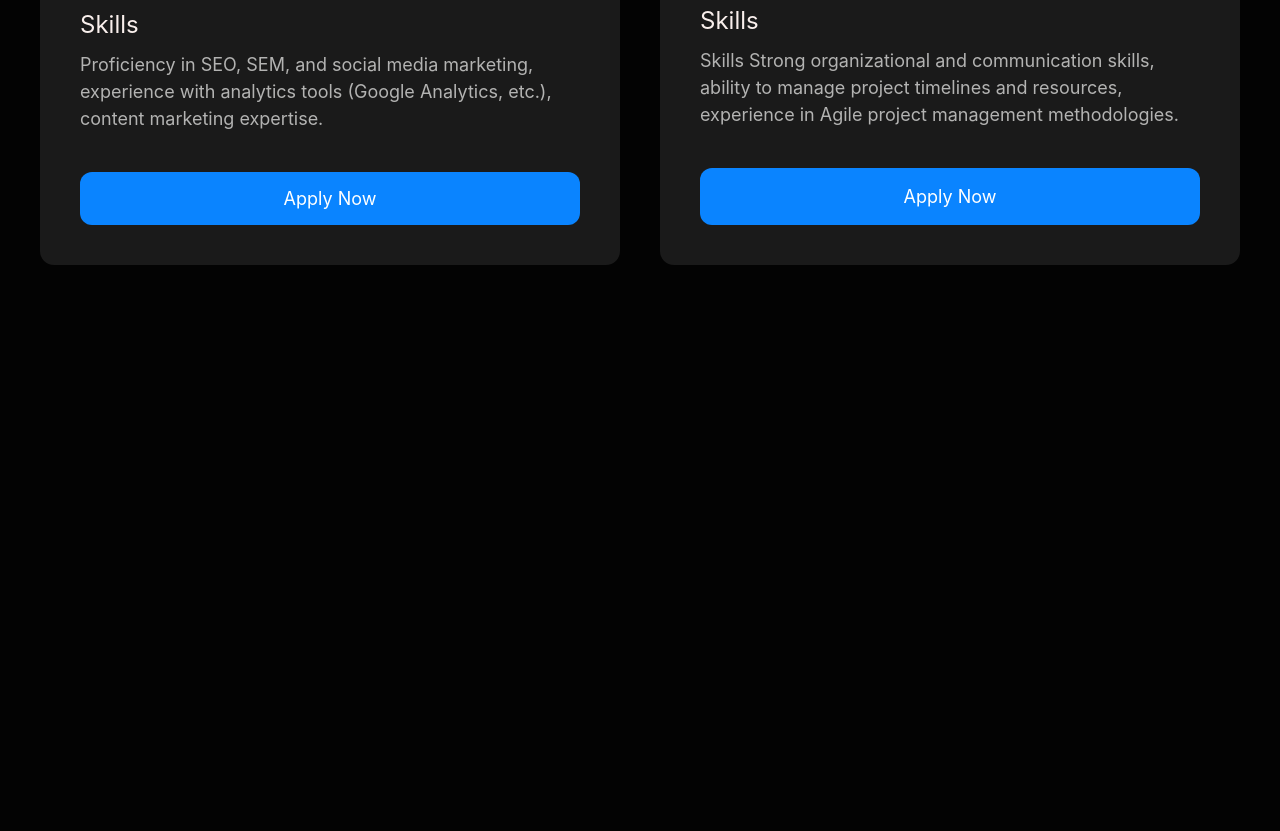
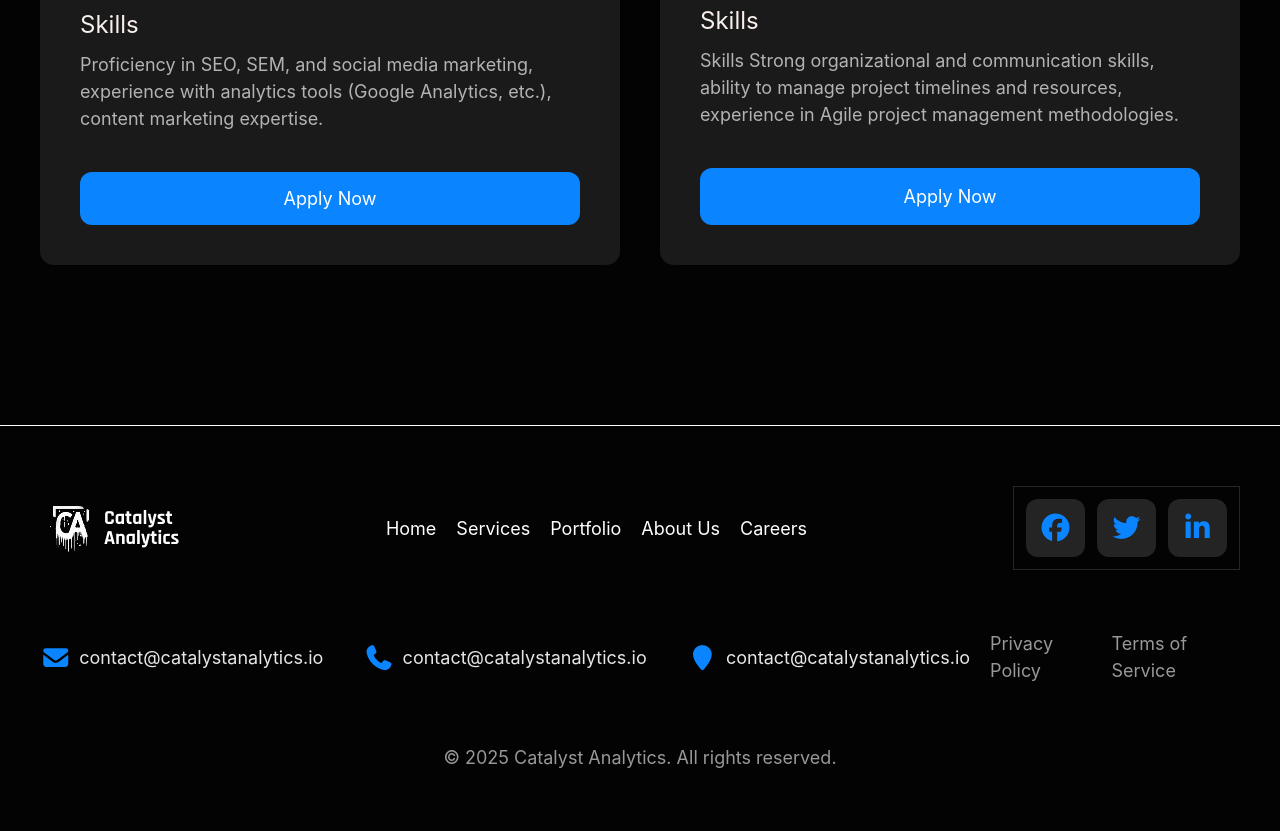
Before and after one commit to Jalilov-dev/Exam-13Git-Github-Project, a website: page src/page4/index.html in a window 1280 px wide. Shown: the part 4339-5170 px from the top of the page. Before the commit the page ends 4764 px from the top, so only its background shows below. Drawn offline with nearby package versions, Linux system fonts and the light colour scheme; files that its build step writes are made by us from their sources.

Commit message:
add footer page4

```diff
--- a/src/page4/index.html
+++ b/src/page4/index.html
@@ -368,6 +368,57 @@
 
 
     </section>
+
+     <footer class="py-15 border-t border-solid boreder-[#858585] mt-30">
+          <div class="flex lg:flex-row gap-5 flex-col items-center  justify-between max-w-300 m-auto ">
+               <img src="../../img.png/Logo (6).png" alt="">
+               <div class="hidden lg:flex gap-5  text-[18px] text-[#E6E6E6]]">
+                    <p>Home</p>
+                    <p>Services</p>
+                    <p>Portfolio</p>
+                    <p>About Us</p>
+                    <p>Careers</p>
+               </div>
+               <div class="flex gap-3 border border-solid border-[#262626] p-3 text-[#0A84FF]">
+                    <div
+                         class="bg-[#242424] boorder border-solid border-[#2E2E2E00] lg:text-[28px] py-2 px-3 rounded-xl">
+                         <i class="fa-brands fa-facebook"></i>
+                    </div>
+                    <div
+                         class="bg-[#242424] boorder border-solid border-[#2E2E2E00] lg:text-[28px] py-2 px-3 rounded-xl">
+                         <i class="fa-brands fa-twitter"></i>
+                    </div>
+                    <div
+                         class="bg-[#242424] boorder border-solid border-[#2E2E2E00] lg:text-[28px] py-2 px-3 rounded-xl">
+                         <i class="fa-brands fa-linkedin-in"></i>
+                    </div>
+               </div>
+          </div>
+          <div class="flex lg:flex-row gap-5 flex-col my-15 items-center justify-between max-w-300 m-auto ">
+               <div class="flex flex-col lg:flex-row    items-center gap-10">
+                    <div class="flex items-center gap-2">
+                         <i class="fa-solid fa-envelope text-[25px] text-[#0A84FF]"></i>
+                         <p class="text-[#E6E6E6] text-[18px]">contact@catalystanalytics.io</p>
+                    </div>
+
+                    <div class="flex items-center gap-2">
+                         <i class="fa-solid fa-phone text-[25px] text-[#0A84FF]"></i>
+                         <p class="text-[#E6E6E6] text-[18px]">contact@catalystanalytics.io</p>
+                    </div>
+
+                    <div class="flex items-center gap-2">
+                         <i class="fa-solid fa-location-pin text-[25px] text-[#0A84FF]"></i>
+                         <p class="text-[#E6E6E6] text-[18px]">contact@catalystanalytics.io</p>
+                    </div>
+               </div>
+              <div class="flex gap-4">
+               <p class="text-[#98989A] text-[18px]">Privacy Policy</p>
+               <p class="text-[#98989A] text-[18px]">Terms of Service</p>
+
+              </div>
+          </div>
+          <p class="text-[#98989A] text-[18px] text-center">© 2025 Catalyst Analytics. All rights reserved.</p>
+     </footer>
 </body>
 
 </html>
```
